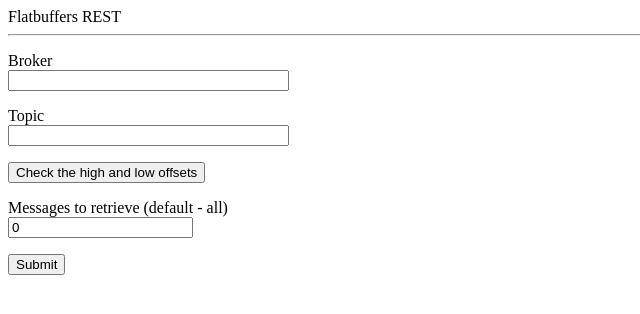
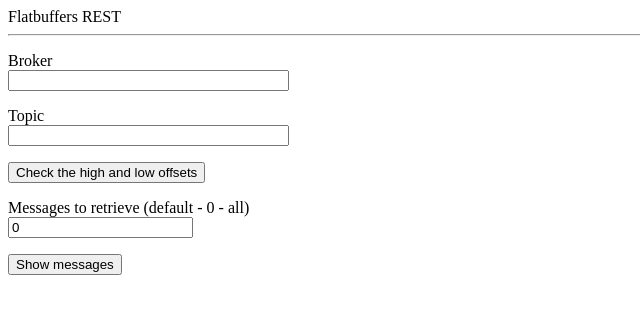
Before and after one commit to ScreamingUdder/flatbuffers-rest, a Flask app: page / in a window 1280 px wide. Shown: the top 314 px of the page, without its empty margins (0-640 px from the left). Run offline with Flask 2, Linux system fonts and the light colour scheme.

Commit message:
adding default value for message check

```diff
--- a/App/form.py
+++ b/App/form.py
@@ -6,7 +6,6 @@ from wtforms.validators import DataRequired
 class LoginForm(FlaskForm):
     Field1 = StringField('Broker', validators=[DataRequired()])
     Field2 = StringField('Topic', validators=[DataRequired()])
-    CheckBox = BooleanField('Check low and high offsets?')
-    IntField = IntegerField('Messages to retrieve (default - all)', default=0)
-    submit = SubmitField('Submit')
+    IntField = IntegerField('Messages to retrieve (default - 0 - all)', default=0)
+    check_messages = SubmitField('Show messages')
     check_high_low = SubmitField('Check the high and low offsets')
--- a/App/templates/form.html
+++ b/App/templates/form.html
@@ -34,7 +34,7 @@
             {{ form.IntField.label }}<br>
             {{ form.IntField(size=32) }}
         </p>
-        <p>{{ form.submit() }}</p>
+        <p>{{ form.check_messages() }}</p>
 
     </form>
     </body>
```
